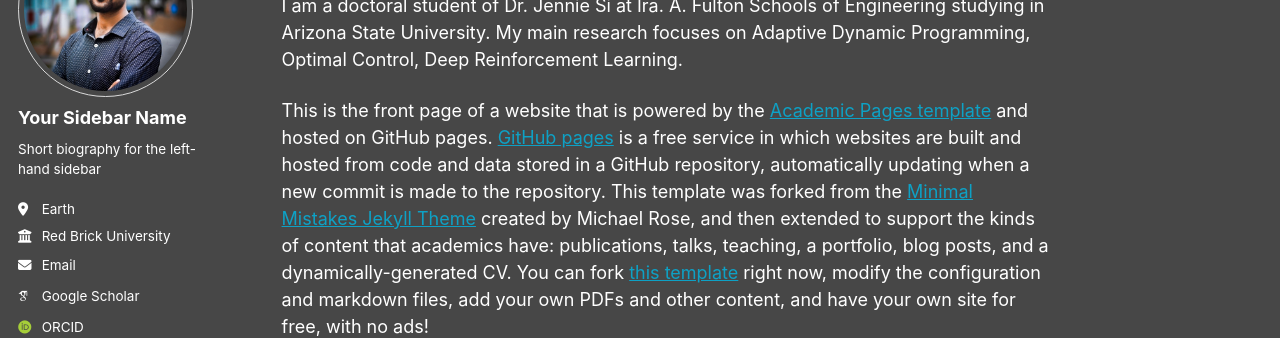
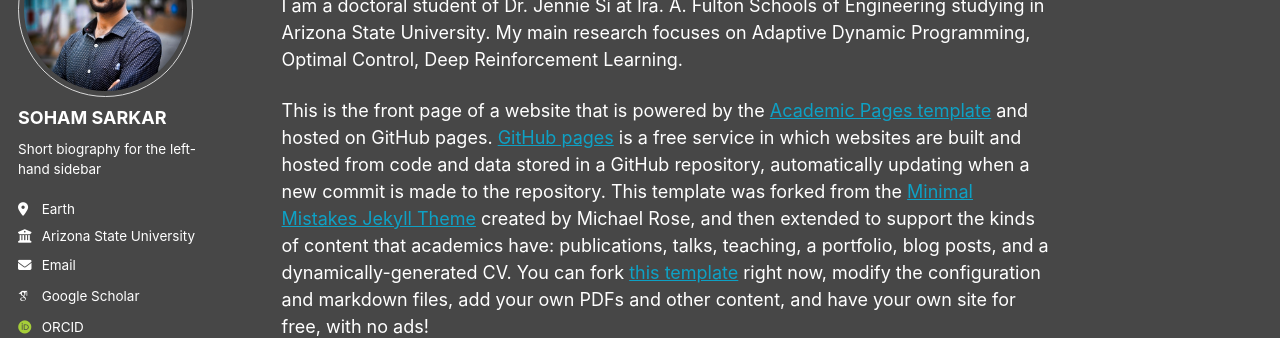
Before and after one commit to ssarka4894/ssarka4894.github.io, a Jekyll site: the page built from _pages/about.md, in a window 1280 px wide. Shown: the part 184-522 px from the top of the page. Built offline with Jekyll 4.4.1, drawn with Linux system fonts in a browser that asks for light colours; some web fonts are replaced.

Commit message:
Update _config.yml

```diff
--- a/_config.yml
+++ b/_config.yml
@@ -23,13 +23,13 @@
 author:
   # Biographic information
   avatar           : "profile.jpg"
-  name             : "Your Sidebar Name"
+  name             : "SOHAM SARKAR"
   pronouns         : # example: "she/her"
   bio              : "Short biography for the left-hand sidebar"
   location         : "Earth"
-  employer         : "Red Brick University"
+  employer         : "Arizona State University"
   uri              : # URL
-  email            : "none@example.org"
+  email            : "ssarka30@asu.edu"
 
   # Academic websites
   arxiv            : # URL - Update with the correct link to your profile
```
